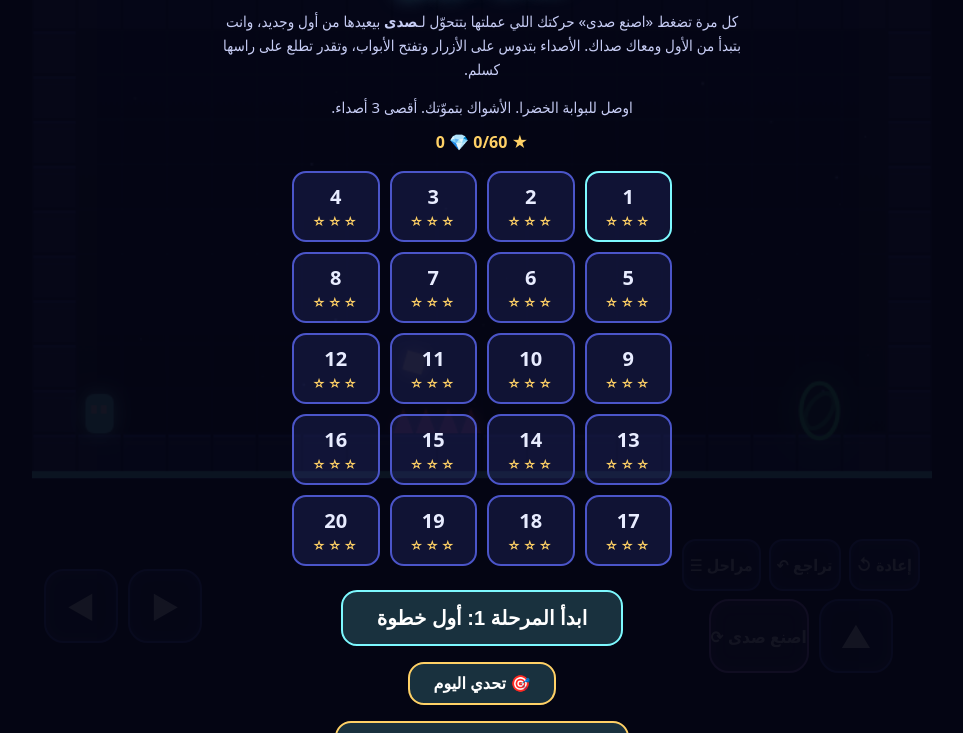
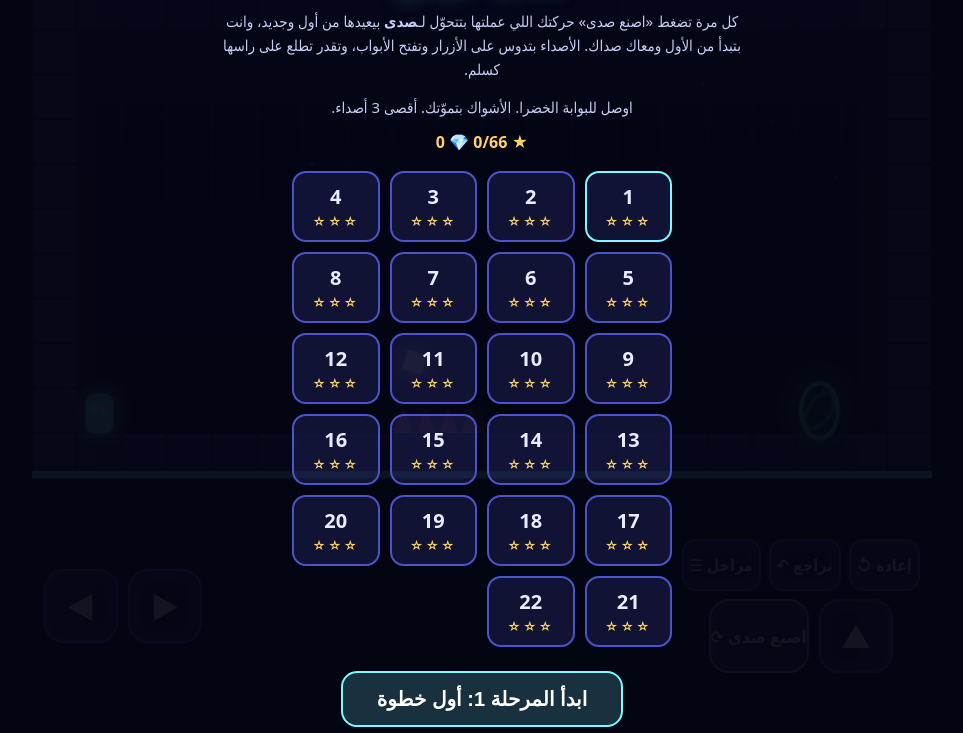
Before and after one commit to mohamedelsayed16399-bit/echo-loop-ar, a plain HTML site: page index.html in a window 1280 px wide. Shown: the part 67-800 px from the top of the page, without its empty margins (158-1121 px from the left). Drawn offline with Linux system fonts and the light colour scheme.

Commit message:
Update index.html

```diff
--- a/index.html
+++ b/index.html
@@ -325,7 +325,31 @@ const LEVELS=[
 "#..................#",
 "#..................#",
 "#Sc........Z......E#",
-"###<<<<<<<##########"]}
+"###<<<<<<<##########"]},
+{name:"سير الليزر",par:1,hint:"السير بيرجّعك لورا. صدى ع الزرار يطفي الليزر، واتنطط فوق الأشواك بعد السير.",map:[
+"####################",
+"#..................#",
+"#..................#",
+"#..................#",
+"#..................#",
+"#..................#",
+"#..................#",
+"#..................#",
+"#..................#",
+"#Sc.........XX.Z..E#",
+"###<<<<<<<<<########"]},
+{name:"باب وسير",par:1,hint:"صدى ع الزرار يفتح الباب. بعد الباب سير عكسي، وبعده شوكة. اتنطط في الوقت المظبوط.",map:[
+"####################",
+"#..................#",
+"#..................#",
+"#..................#",
+"#..................#",
+"#..................#",
+"#..................#",
+"#..................#",
+"#..................#",
+"#Sa......A......X.E#",
+"##########<<<<<<####"]}
 ];
 
 // daily challenge
```
